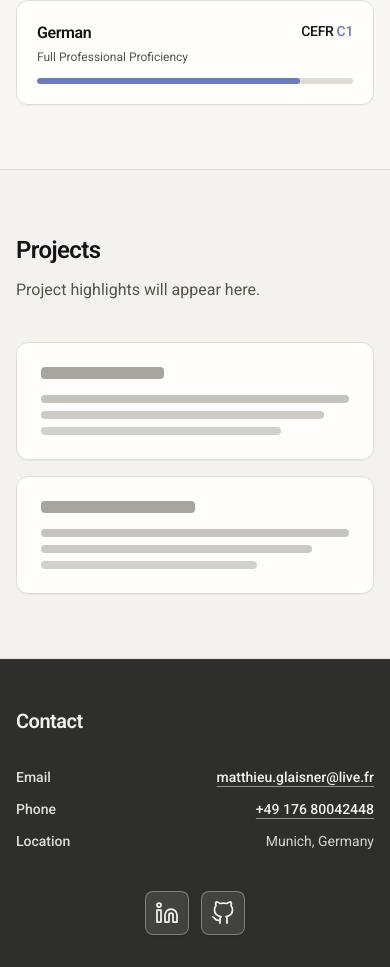
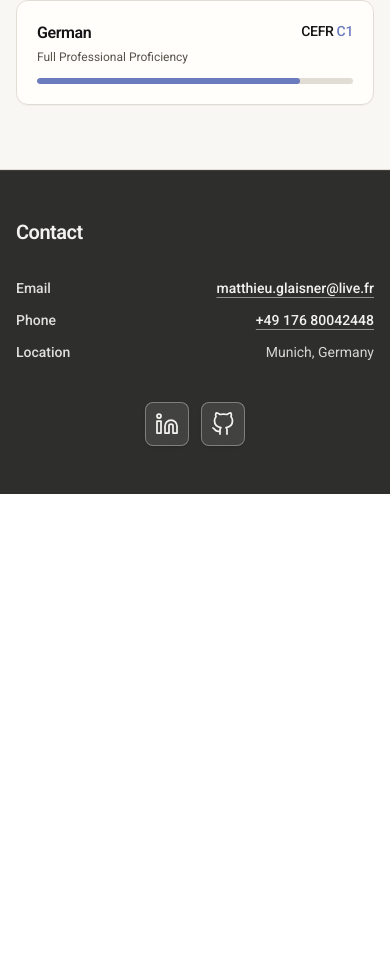
Before and after one commit to MattGlsn/resume, a React (Vite) app: page / in a window 390 px wide. Shown: the part 5607-6574 px from the top of the page. After the commit the page ends 6101 px from the top, so only its background shows below. Built offline with nearby package versions, Linux system fonts and the light colour scheme; the HTML template or start-up script is replaced by a standard one.

Commit message:
Remove Projects section and nav link

```diff
--- a/src/App.tsx
+++ b/src/App.tsx
@@ -73,49 +73,13 @@ const App = () => {
               <Languages />
             </div>
           </section>
-          <section
-            aria-labelledby="projects-heading"
-            className="animate-section-in scroll-mt-20 border-b border-border"
-            id="projects"
-            style={{ animationDelay: "210ms" }}
-          >
-            <div className={sectionShell}>
-              <h2
-                className="text-2xl font-semibold tracking-tight text-foreground"
-                id="projects-heading"
-              >
-                Projects
-              </h2>
-              <p className="mt-3 text-pretty text-muted-foreground">
-                Project highlights will appear here.
-              </p>
-              <div aria-hidden="true" className="mt-10 grid gap-4 sm:grid-cols-2">
-                <div className="rounded-xl border border-border bg-secondary/90 p-6 shadow-[0_1px_0_rgb(0_0_0_/0.04)]">
-                  <div className="h-3 w-2/5 max-w-[12rem] rounded bg-muted/60" />
-                  <div className="mt-4 space-y-2">
-                    <div className="h-2 w-full rounded bg-muted/40" />
-                    <div className="h-2 w-[92%] rounded bg-muted/35" />
-                    <div className="h-2 w-[78%] rounded bg-muted/30" />
-                  </div>
-                </div>
-                <div className="rounded-xl border border-border bg-secondary/90 p-6 shadow-[0_1px_0_rgb(0_0_0_/0.04)]">
-                  <div className="h-3 w-1/2 max-w-[11rem] rounded bg-muted/60" />
-                  <div className="mt-4 space-y-2">
-                    <div className="h-2 w-full rounded bg-muted/40" />
-                    <div className="h-2 w-[88%] rounded bg-muted/35" />
-                    <div className="h-2 w-[70%] rounded bg-muted/30" />
-                  </div>
-                </div>
-              </div>
-            </div>
-          </section>
         </main>
       </div>
       <footer
         aria-labelledby="contact-heading"
         className="animate-section-in mt-auto scroll-mt-20 bg-[color-mix(in_srgb,var(--color-foreground)_88%,var(--color-hero-from)))] text-background shadow-[inset_0_1px_0_rgb(255_252_248_/0.08)]"
         id="contact"
-        style={{ animationDelay: "280ms" }}
+        style={{ animationDelay: "210ms" }}
       >
         <div className={footerShell}>
           <Contact />
--- a/src/content/navigation.ts
+++ b/src/content/navigation.ts
@@ -11,6 +11,5 @@ export const navItems: readonly NavItem[] = [
   { id: "experience", label: "Experience", href: "#experience" },
   { id: "skills", label: "Skills", href: "#skills" },
   { id: "languages", label: "Languages", href: "#languages" },
-  { id: "projects", label: "Projects", href: "#projects" },
   { id: "contact", label: "Contact", href: "#contact" },
 ] as const;
```
Also changed, not shown: 1 other file (tests, documents, lock files or other folders).
